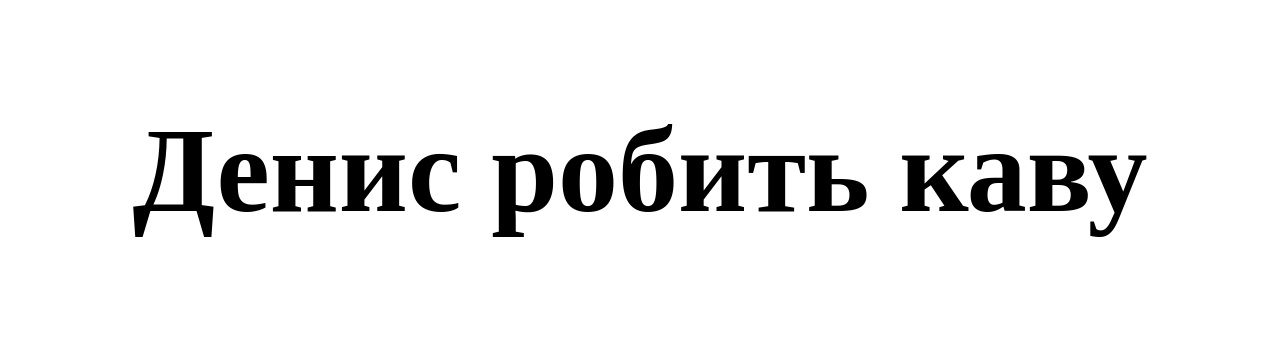
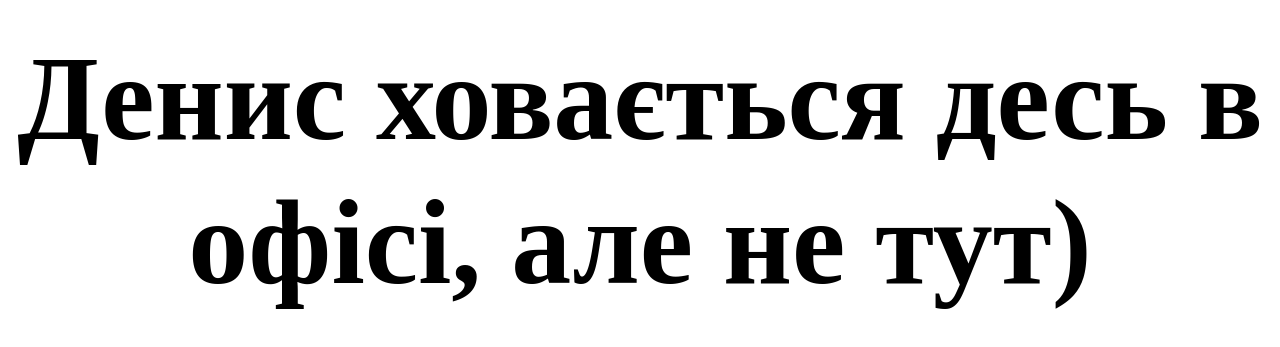
Before and after one commit to MiKolka7/denis-info, a plain HTML site: page index.html in a window 1280 px wide. Shown: the part 229-576 px from the top of the page. Drawn offline with Linux system fonts and the light colour scheme.

Commit message:
Update index.html

```diff
--- a/index.html
+++ b/index.html
@@ -31,9 +31,9 @@
 <!--   <h1>Денис курить</h1> -->
 <!--   <h1>Денис на місці</h1> -->
 <!--   <h1>Денис поїхав, буде пізніше</h1> -->
-<!--   <h1>Денис ховається десь в офісі, але не тут)</h1>	 -->
+  <h1>Денис ховається десь в офісі, але не тут)</h1>
 <!--   <h1>Дениса немає і не буде</h1> -->
-	  <h1>Денис робить каву</h1>
+<!-- 	  <h1>Денис робить каву</h1> -->
 
 </body>
 </html>
```
